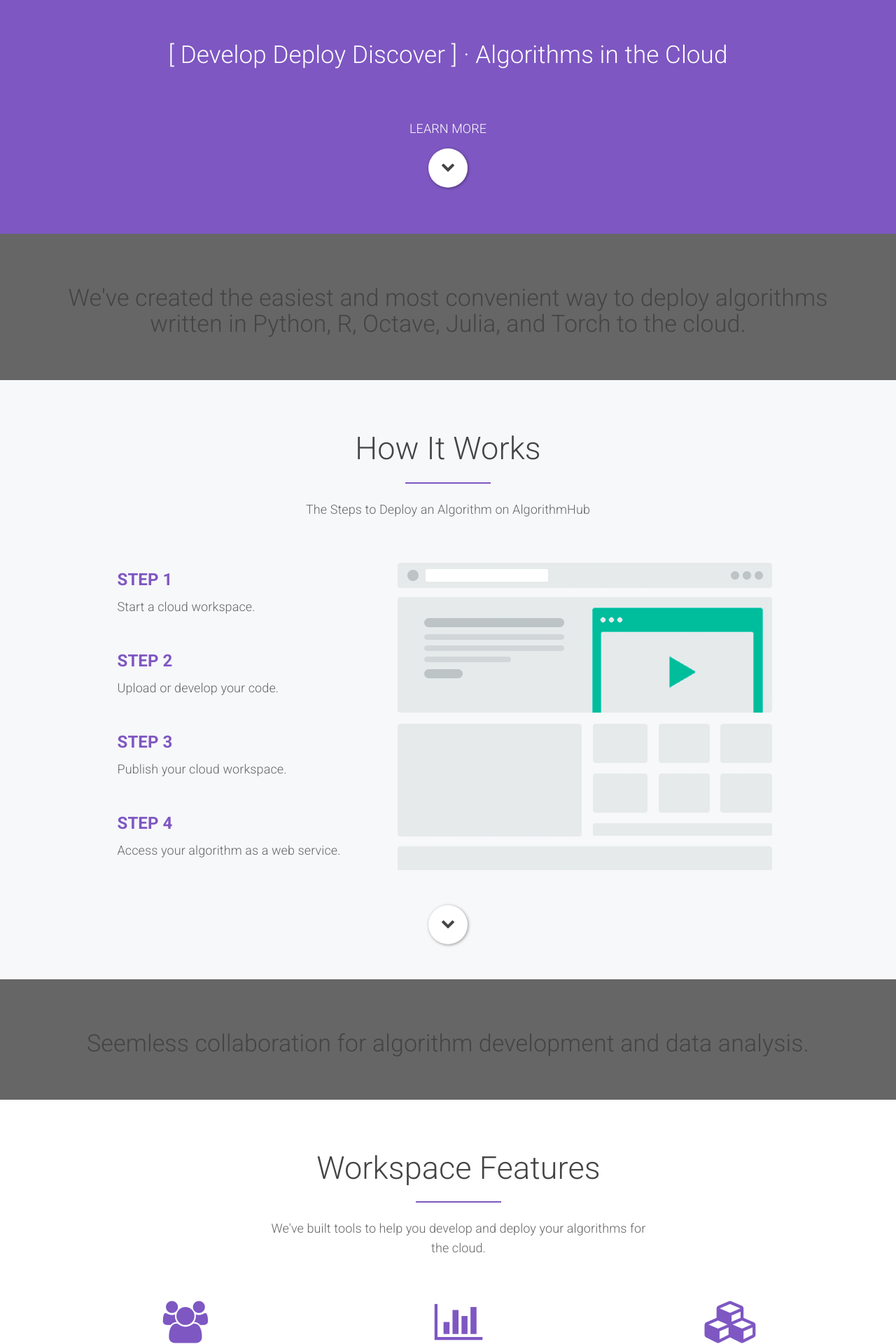
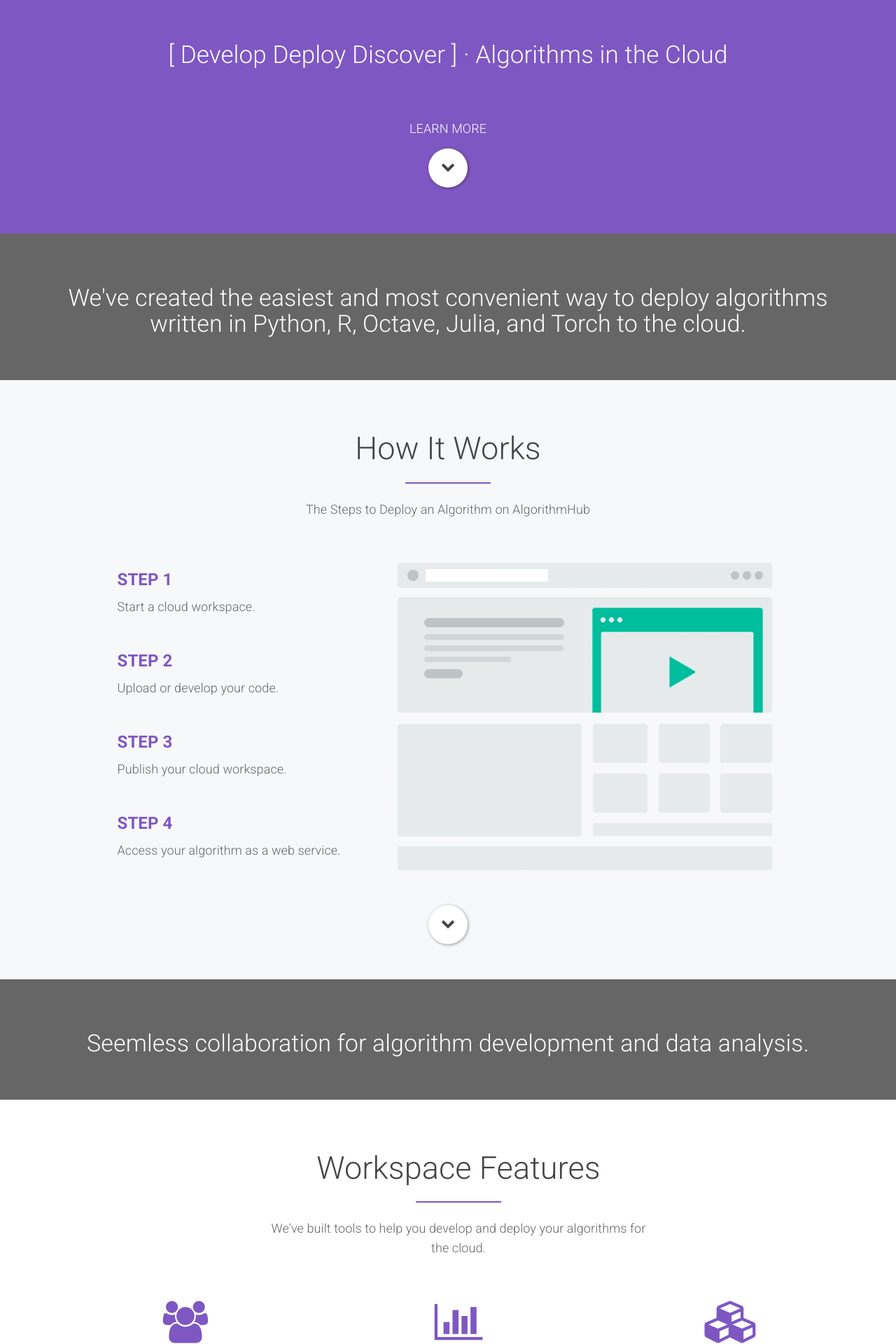
Before and after one commit to AlgorithmHub/algorithmhub.github.io, a Jekyll site: the page built from index.html, in a window 1280 px wide. Shown: the part 330-2250 px from the top of the page at 70% size. Built offline with Jekyll 4.4.1, drawn with Linux system fonts in a browser that asks for light colours; nearby versions of some CDN libraries; library files that are not in the unit come from our copies.

Commit message:
Update _base.scss

```diff
--- a/_sass/_base.scss
+++ b/_sass/_base.scss
@@ -77,9 +77,11 @@
     padding-bottom: 50px;
 }
 
-#cta h2 {
-    text-align: center;
-}
+
+#cta h2 { text-align: center; color: white}
+
+#cta h3 { text-align: center; color: white}
+
 
 /* GREY SECTION */
 
```
